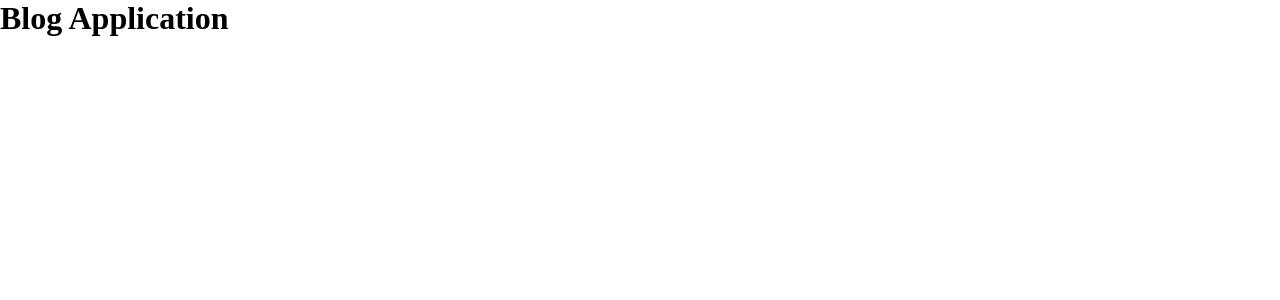
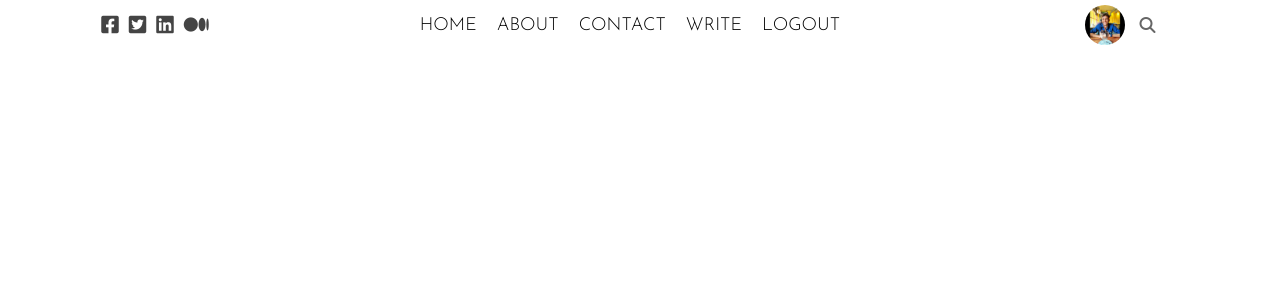
Before and after one commit to BhavyaT-135/Blog-Website---MERN-App, a React (Create React App) app: page / in a window 1280 px wide. Shown: the top 300 px of the page. Built offline with nearby package versions, Linux system fonts and the light colour scheme.

Commit message:
💄⚡️ Created TopBar

```diff
--- a/public/index.html
+++ b/public/index.html
@@ -9,6 +9,9 @@
       content="Web site created using create-react-app"
     />
     <link href="https://fonts.googleapis.com/css2?family=Josefin+Sans:wght@100;200;300;400;500;600;700&family=Lora:ital,wght@1,400;1,500;1,600;1,700&family=Varela&family=Varela+Round&display=swap" rel="stylesheet">
+    <link rel="stylesheet" href="https://cdnjs.cloudflare.com/ajax/libs/font-awesome/6.1.2/css/all.min.css"
+      integrity="sha512-1sCRPdkRXhBV2PBLUdRb4tMg1w2YPf37qatUFeS7zlBy7jJI8Lf4VHwWfZZfpXtYSLy85pkm9GaYVYMfw5BC1A=="
+      crossorigin="anonymous" referrerpolicy="no-referrer" />
     <style>*{
       margin: 0;
     }</style>
--- a/src/App.js
+++ b/src/App.js
@@ -1,8 +1,10 @@
+import TopBar from "./topbar/TopBar";
+
 function App() {
   return (
-    <div className="App">
-      <h1>Blog Application</h1>
-    </div>
+    <>
+      <TopBar />
+    </>
   );
 }
 
--- /dev/null
+++ b/src/topbar/TopBar.jsx
@@ -0,0 +1,31 @@
+import "./topbar.css";
+import profilePic from "../assets/profile.jpeg";
+
+export default function TopBar() {
+  return (
+    <div className='top'>
+        <div className='topLeft'>
+            <i className="topIcon fab fa-facebook-square"></i>
+            <i className="topIcon fab fa-twitter-square"></i>
+            <i className="topIcon fa-brands fa-linkedin"></i>
+            <i className="topIcon fa-brands fa-medium"></i>
+        </div>
+        <div className='topCenter'>
+              <ul className='topList'>
+                  <li className="topListItem">HOME</li>
+                  <li className="topListItem">ABOUT</li>
+                  <li className="topListItem">CONTACT</li>
+                  <li className="topListItem">WRITE</li>
+                  <li className="topListItem">LOGOUT</li>
+            </ul>
+        </div>
+          <div className='topRight'>
+              <img
+                  className="topImage"
+                  src={profilePic}
+                  alt="" />
+              <i className="topSearchIcon fas fa-search"></i>
+          </div>
+    </div>
+  )
+}
--- /dev/null
+++ b/src/topbar/topbar.css
@@ -0,0 +1,57 @@
+.top{
+    width: 100%;
+    height: 50px;
+    background-color: white;
+    position: sticky;
+    top: 0;
+    display: flex;
+    align-items: center;
+    font-family: 'Josefin Sans', sans-serif;
+}
+
+.topLeft, .topRight{
+    flex: 3;
+    display: flex;
+    align-items: center;
+    justify-content: center;
+}
+
+.topCenter {
+    flex: 6;
+}
+
+.topIcon{
+    font-size: 20px;
+    margin-right: 10px;
+    color: #444;
+    cursor: pointer;
+}
+
+.topImage {
+    width: 40px;
+    height: 40px;
+    border-radius: 50%;
+    object-fit: cover;
+}
+
+.topList{
+    display: flex;
+    justify-content: center;
+    margin: 0;
+    padding: 0;
+    list-style: none;
+}
+
+.topListItem{
+    margin-right: 20px;
+    font-size: 18px;
+    font-weight: 300;
+    cursor: pointer;
+}
+
+.topSearchIcon{
+    font-style: 18px;
+    color: #666;
+    cursor: pointer;
+    margin-left: 15px;
+}
```
Also changed, not shown: src/assets/profile.jpeg (added).
